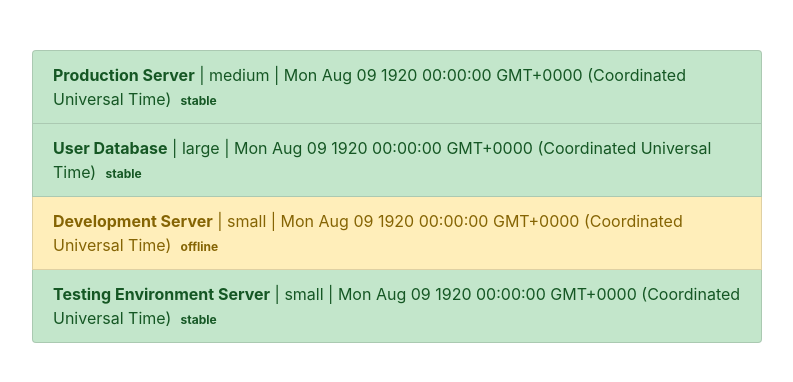
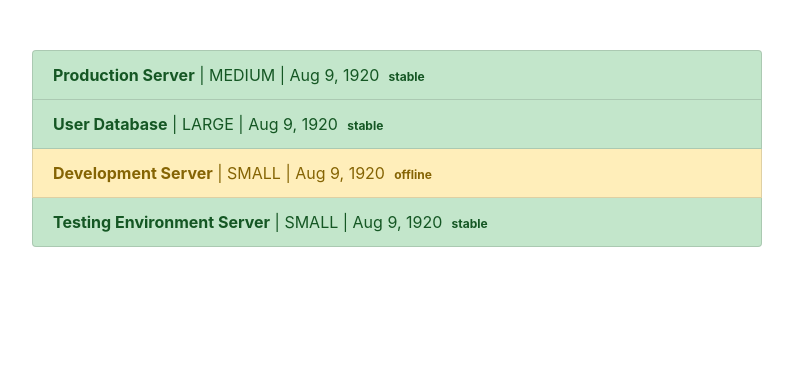
Before and after one commit to lukalid/pipes-practise, an Angular app: page / in a window 1280 px wide. Shown: the top 382 px of the page, without its empty margins (53-846 px from the left). Built offline with nearby package versions, Linux system fonts and the light colour scheme.

Commit message:
Initial pipes

```diff
--- a/src/app/app.component.html
+++ b/src/app/app.component.html
@@ -1,12 +1,14 @@
 <div class="container">
   <div class="row">
-    <div class="col-xs-12 col-sm-10 col-md-8 col-sm-offset-1 col-md-offset-2">
+    <div class="col-lg-8">
       <ul class="list-group">
         <li
           class="list-group-item"
           *ngFor="let server of servers"
           [ngClass]="getStatusClasses(server)">
-          <strong>{{ server.name }}</strong> | {{ server.instanceType }} | {{ server.started }}
+          <strong>{{ server.name }}</strong> |
+          {{ server.instanceType | uppercase}} |
+          {{ server.started | date}}
           <span
             class="badge">
             {{ server.status }}
```
